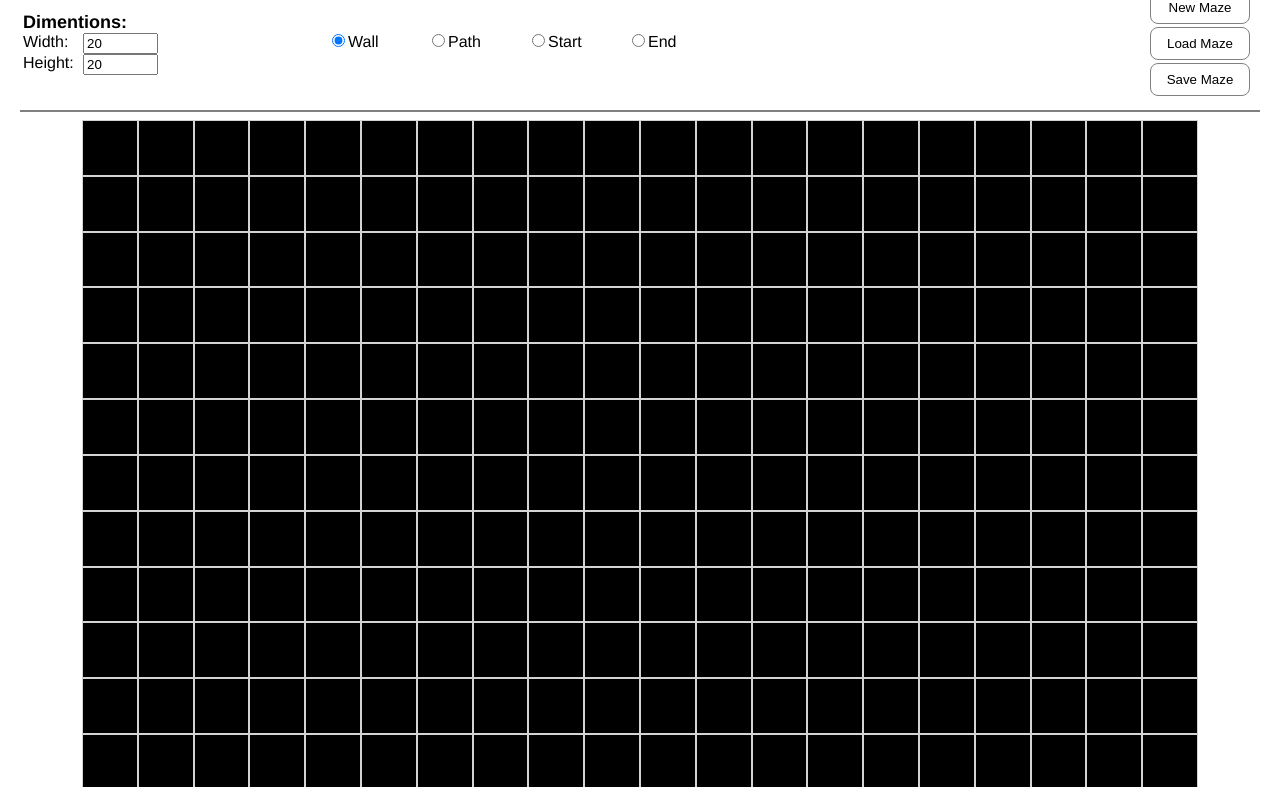
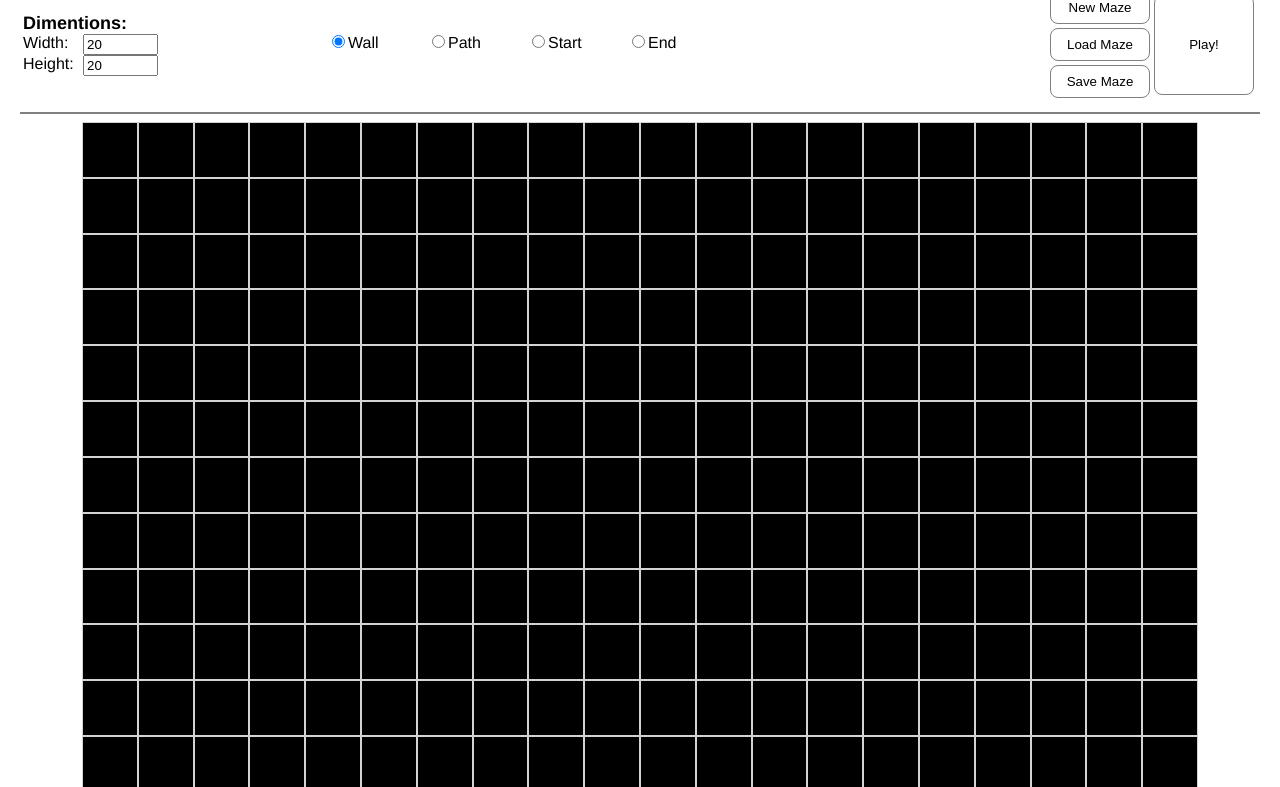
Before and after one commit to mule1138/coding_for_good, a plain HTML site: page digital_game_design/complete/maze_editor.html in a window 1280 px wide. Shown: the part 51-838 px from the top of the page. Drawn offline with Linux system fonts and the light colour scheme.

Commit message:
Added big Play button
- Added Play button to HTML
- Rearranged buttons into a table element
- still need to add functionality (and play screen) to the Play button

```diff
--- a/digital_game_design/common/main.css
+++ b/digital_game_design/common/main.css
@@ -4,19 +4,23 @@ body {
     margin-left: 20px;
 }
 
-.fileButtonGroup .fileButton {
+.button {
     border-radius: 8px;
-    width: 100px;
-    height: 33px;
-    margin: 3px;
+    margin: 0px;
     background-color: white;
     border: 1px solid gray;
     cursor: pointer;
-    display: block;
 }
-.fileButtonGroup .fileButton:active {
+
+.button:active {
     background-color: darkgray;
     color: white;
+}
+
+.fileButton {
+    width: 100px;
+    height: 33px;
+    display: block;
 }
 
 .label {
@@ -54,7 +58,7 @@ body {
 #cell_type_selector_container {
     display: grid;
     grid-template-columns: repeat(auto-fill, 100px);
-    grid-template-rows: 25px;
+    grid-auto-rows: 25px;
 }
 
 .mazeWall {
--- a/digital_game_design/complete/maze_editor.html
+++ b/digital_game_design/complete/maze_editor.html
@@ -23,12 +23,27 @@
             <td>
                 <div id="cell_type_selector_container"></div>
             </td>
-            <td style="width: 110px;">
-                <div class="fileButtonGroup">
-                    <button class="fileButton" id="new_button">New Maze</button>
-                    <button class="fileButton" id="load_button">Load Maze</button>
-                    <button class="fileButton" id="save_button">Save Maze</button>
-                </div>
+            <td style="width: 200px;">
+                <table>
+                    <tr>
+                        <td>
+                            <button class="button fileButton" id="new_button">New Maze</button>
+                        </td>
+                        <td rowspan="3">
+                            <button class="button" id="play_button" style="width: 100px; height: 100px;;">Play!</button>
+                        </td>
+                    </tr>
+                    <tr>
+                        <td>
+                            <button class="button fileButton" id="load_button">Load Maze</button>
+                        </td>
+                    </tr>
+                    <tr>
+                        <td>
+                            <button class="button fileButton" id="save_button">Save Maze</button>
+                        </td>
+                    </tr>
+                </table>
             </td>
         </tr>
     </table>
```
